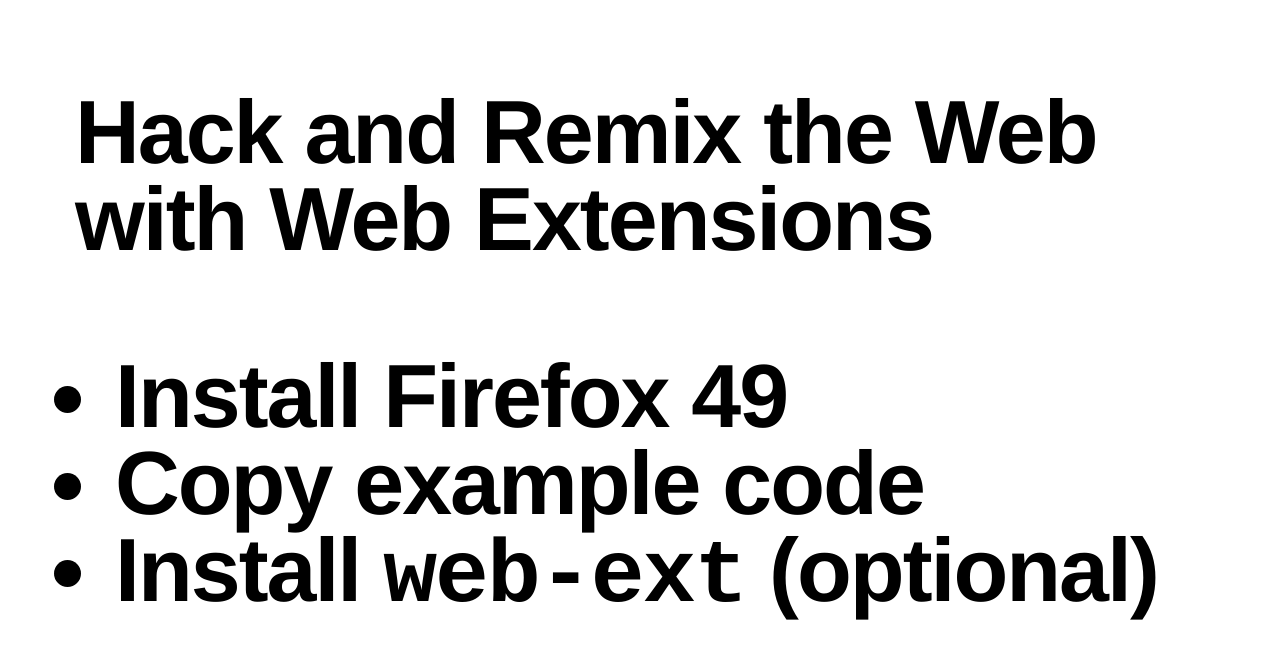
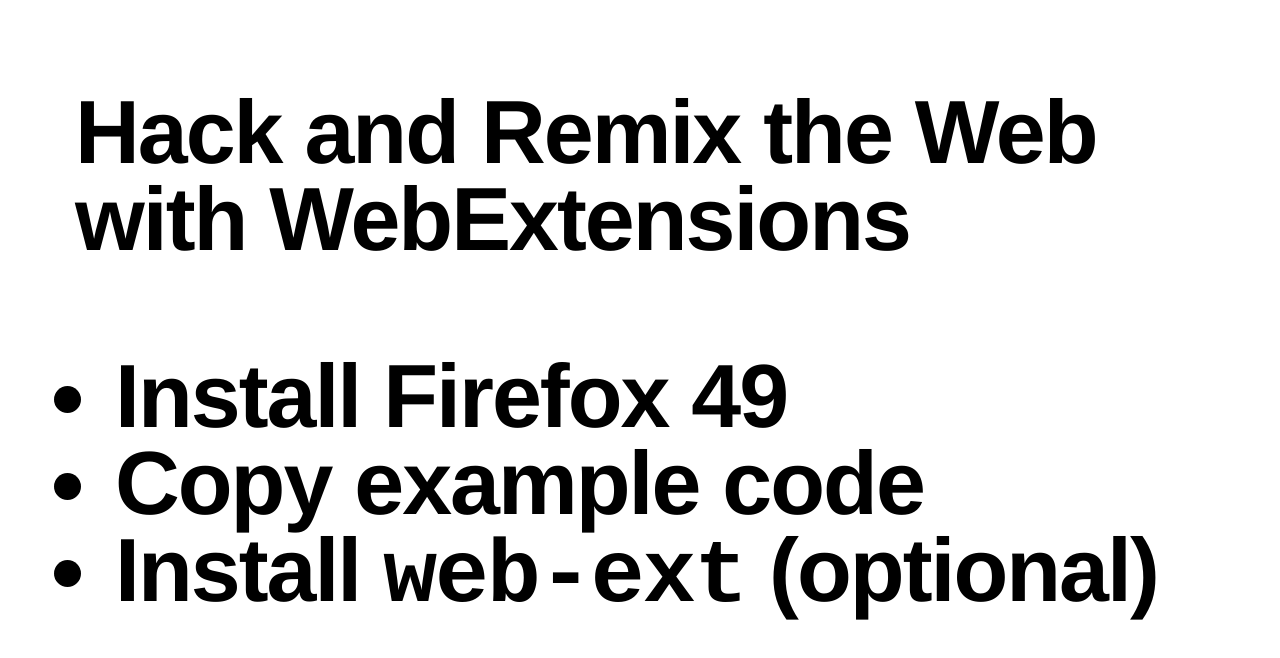
Before and after one commit to kumar303/web-ext-workshop, a browser extension: page slides/www/index.html in a window 1280 px wide. Drawn offline with Linux system fonts and the light colour scheme.

Commit message:
changed slide title

```diff
--- a/slides/www/index.html
+++ b/slides/www/index.html
@@ -1,4 +1,4 @@
-<!DOCTYPE html><html><head><title>Hack and Remix the Web with Web Extensions</title><meta charset="utf-8" /><meta name="viewport" content="width=device-width, initial-scale=1.0, maximum-scale=1.0, user-scalable=0" /><style type='text/css'>body {
+<!DOCTYPE html><html><head><title>Hack and Remix the Web with WebExtensions</title><meta charset="utf-8" /><meta name="viewport" content="width=device-width, initial-scale=1.0, maximum-scale=1.0, user-scalable=0" /><style type='text/css'>body {
   font-family: 'Helvetica';
   letter-spacing:-2px;
   background:#fff;
@@ -126,7 +126,7 @@ img.centered {
 
     go(cur);
 };
-</script></head><body><div>Hack and Remix the Web with Web Extensions<ul><li>Install Firefox 49</li><li>Copy example code</li><li>Install <code>web-ext</code> (optional)</li></ul></div>
+</script></head><body><div>Hack and Remix the Web with WebExtensions<ul><li>Install Firefox 49</li><li>Copy example code</li><li>Install <code>web-ext</code> (optional)</li></ul></div>
 <div>Agenda<ul><li>Work in groups</li><li>Create WebExtensions<ul><li>laptop</li><li>code editor</li></ul></li></ul></div>
 <div>Rules<ol><li>Have fun</li><li>Be respectful</li></ol></div>
 <div><img src="images/install-addon.png" alt="Install add-on" /></div>
```
Also changed, not shown: 2 other files.
